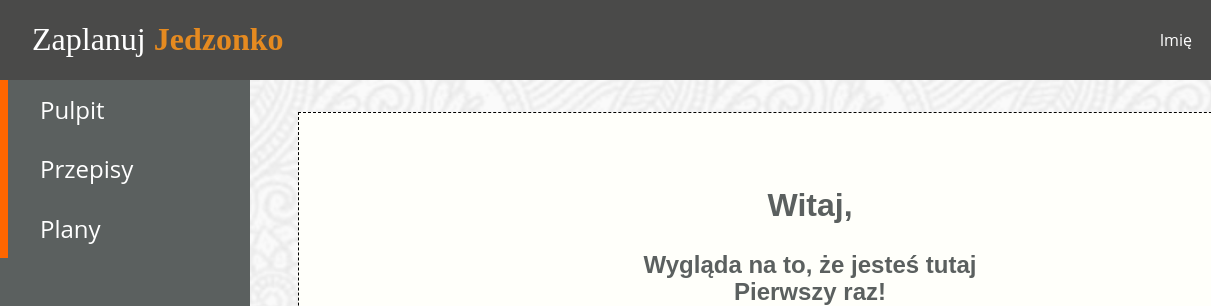
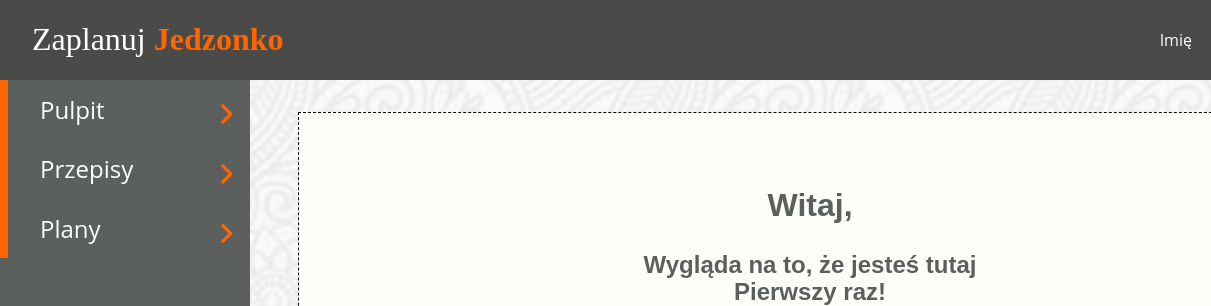
Before and after one commit to JakubDomarecki/ProjectScrum, a website built with Vite: page src/app.html in a window 1280 px wide. Shown: the top 306 px of the page, 0-1211 px from the left. Built offline with nearby package versions, Linux system fonts and the light colour scheme; a web font is replaced by a local one.

Commit message:
menuButtons-orange

```diff
--- a/src/scss/components/_logo.scss
+++ b/src/scss/components/_logo.scss
@@ -9,6 +9,6 @@
   color: white;
 }
 #second{
-  color:#E58A20;
+  color: $color-buttons;
   font-weight: 700;
 }
--- a/src/scss/pages/_app.scss
+++ b/src/scss/pages/_app.scss
@@ -25,23 +25,32 @@
   padding: 0;
   margin-block: 0;
   padding-inline-start: 0;
+
 }
 
 .nav__sidebar ul li a {
-  display: block;
-  padding: 1rem 2rem;
+  display: flex;
+  padding: 1rem 1rem 1rem 2rem ;
   text-decoration: none;
   text-align: left;
   border-left: 0.5rem solid $color-buttons;
+  cursor: pointer;
+  justify-content: space-between;
+  align-items: center;
 }
 
+.nav__sidebar ul li a::after {
+  content: url('../../icons/angle-right-solid.svg');
+  width: 1rem;
+  height: 1rem;
+  //display: none;
+}
 
 .nav__sidebar__button {
   font-weight: 400;
   font-family: $text-font;
   font-size: 1.5rem;
 }
-
 
 .user__icon {
   height: 2em;
```
